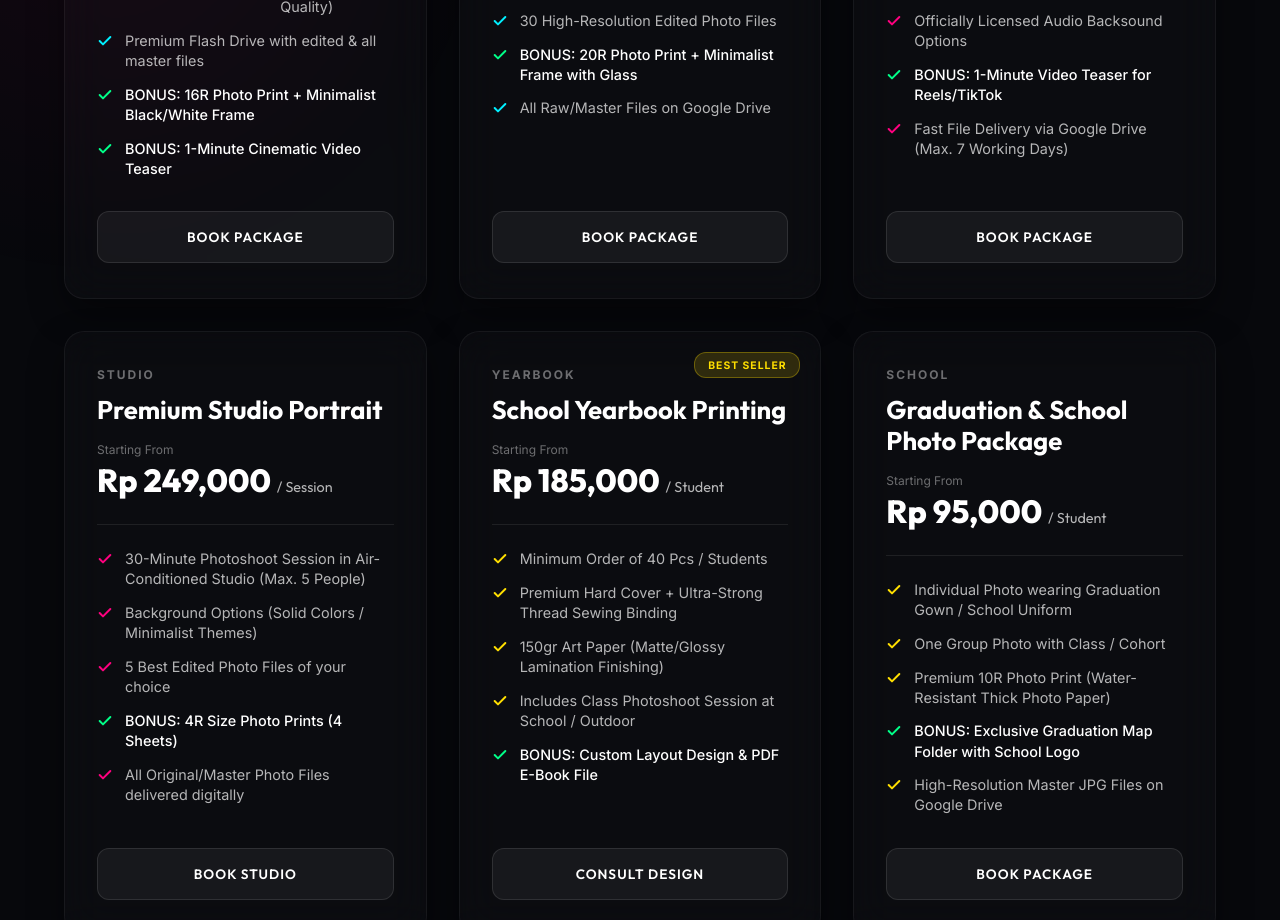
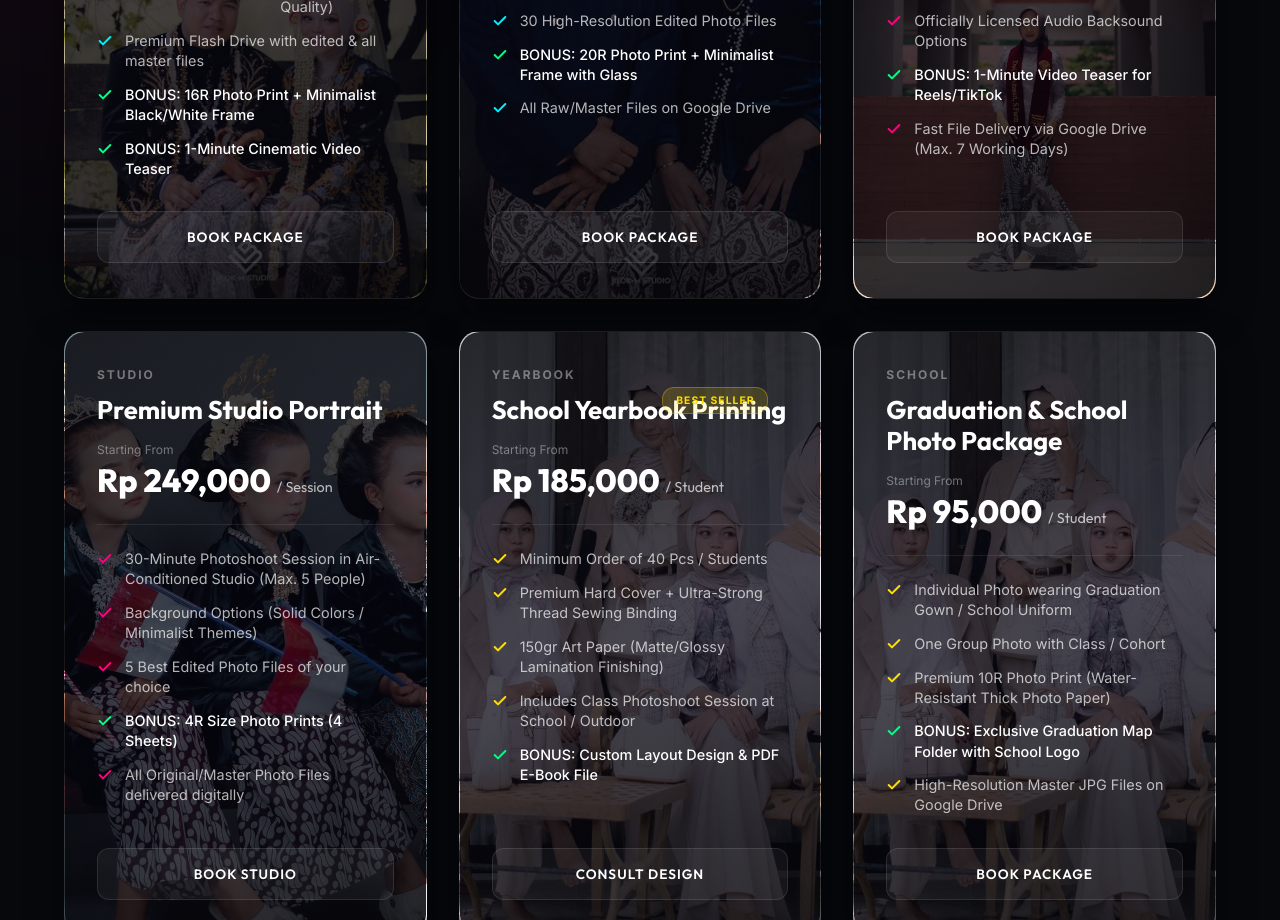
Before and after one commit to salman070104/blokm, a plain HTML site: page paket.html in a window 1280 px wide. Shown: the part 813-1733 px from the top of the page. Drawn offline with Linux system fonts and the light colour scheme.

Commit message:
feat: add premium category background images to package cards

```diff
--- a/paket.html
+++ b/paket.html
@@ -154,10 +154,10 @@
 
         /* Premium Glassmorphic Card */
         .package-card {
-            background: rgba(255, 255, 255, 0.02);
+            background: rgba(10, 10, 10, 0.6);
             backdrop-filter: blur(20px);
             -webkit-backdrop-filter: blur(20px);
-            border: 1px solid rgba(255, 255, 255, 0.05);
+            border: 1px solid rgba(255, 255, 255, 0.08);
             border-radius: 20px;
             padding: 2.2rem 2rem;
             display: flex;
@@ -166,7 +166,52 @@
             position: relative;
             overflow: hidden;
             transition: var(--transition-quick);
-            box-shadow: 0 15px 35px rgba(0, 0, 0, 0.4);
+            box-shadow: 0 15px 35px rgba(0, 0, 0, 0.5);
+            background-size: cover;
+            background-position: center;
+            background-repeat: no-repeat;
+        }
+
+        /* Background image overlay - dark gradient so text stays readable */
+        .package-card::after {
+            content: '';
+            position: absolute;
+            inset: 0;
+            background: linear-gradient(
+                160deg,
+                rgba(5, 5, 10, 0.82) 0%,
+                rgba(5, 5, 15, 0.72) 50%,
+                rgba(5, 5, 10, 0.88) 100%
+            );
+            z-index: 0;
+            border-radius: inherit;
+            transition: background 0.3s ease;
+        }
+
+        /* Lift the card content above the overlay */
+        .package-card > * {
+            position: relative;
+            z-index: 2;
+        }
+
+        /* Specific background images per category */
+        .wedding-bg {
+            background-image: url('assets/wedding-album-bg.png');
+        }
+        .prewedding-bg {
+            background-image: url('assets/prewedding-album-bg.png');
+        }
+        .video-bg {
+            background-image: url('assets/video-kelulusan-bg.png');
+        }
+        .studio-bg {
+            background-image: url('assets/foto-studio-bg.png');
+        }
+        .yearbook-bg {
+            background-image: url('assets/album-sekolah-bg.png');
+        }
+        .cetak-bg {
+            background-image: url('assets/cetak-foto-bg.png');
         }
 
         .package-card::before {
@@ -179,14 +224,24 @@
             background: linear-gradient(90deg, transparent, var(--color-accent), transparent);
             opacity: 0;
             transition: var(--transition-quick);
+            z-index: 3;
         }
 
         /* Card Hover States */
         .package-card:hover {
             transform: translateY(-8px);
-            border-color: rgba(var(--color-accent-rgb), 0.25);
-            box-shadow: 0 20px 40px rgba(var(--color-accent-rgb), 0.1);
-            background: rgba(255, 255, 255, 0.04);
+            border-color: rgba(var(--color-accent-rgb), 0.35);
+            box-shadow: 0 25px 50px rgba(0, 0, 0, 0.6), 0 0 30px rgba(var(--color-accent-rgb), 0.15);
+        }
+
+        /* On hover, slightly brighten the overlay to reveal more of the photo */
+        .package-card:hover::after {
+            background: linear-gradient(
+                160deg,
+                rgba(5, 5, 10, 0.70) 0%,
+                rgba(5, 5, 15, 0.60) 50%,
+                rgba(5, 5, 10, 0.76) 100%
+            );
         }
 
         .package-card:hover::before {
@@ -611,7 +666,7 @@
         <section class="packages-grid">
 
             <!-- Wedding 1 Roll -->
-            <article class="package-card wedding-card" data-category="wedding">
+            <article class="package-card wedding-card wedding-bg" data-category="wedding">
                 <div>
                     <span class="card-badge">Popular</span>
                     <span class="card-category">Wedding</span>
@@ -647,7 +702,7 @@
             </article>
 
             <!-- Foto Prewedding -->
-            <article class="package-card wedding-card" data-category="wedding">
+            <article class="package-card wedding-card prewedding-bg" data-category="wedding">
                 <div>
                     <span class="card-category">Prewedding</span>
                     <h2 class="card-title">Exclusive Prewedding Photo</h2>
@@ -682,7 +737,7 @@
             </article>
 
             <!-- Video Cinematic -->
-            <article class="package-card studio-card" data-category="studio">
+            <article class="package-card studio-card video-bg" data-category="studio">
                 <div>
                     <span class="card-category">Videography</span>
                     <h2 class="card-title">Cinematic Video & Highlight</h2>
@@ -717,7 +772,7 @@
             </article>
 
             <!-- Foto Studio -->
-            <article class="package-card studio-card" data-category="studio">
+            <article class="package-card studio-card studio-bg" data-category="studio">
                 <div>
                     <span class="card-category">Studio</span>
                     <h2 class="card-title">Premium Studio Portrait</h2>
@@ -752,7 +807,7 @@
             </article>
 
             <!-- Buku Tahunan / Yearbook -->
-            <article class="package-card yearbook-card" data-category="sekolah">
+            <article class="package-card yearbook-card yearbook-bg" data-category="sekolah">
                 <div>
                     <span class="card-badge">Best Seller</span>
                     <span class="card-category">Yearbook</span>
@@ -788,7 +843,7 @@
             </article>
 
             <!-- Foto Sekolah -->
-            <article class="package-card yearbook-card" data-category="sekolah">
+            <article class="package-card yearbook-card yearbook-bg" data-category="sekolah">
                 <div>
                     <span class="card-category">School</span>
                     <h2 class="card-title">Graduation & School Photo Package</h2>
@@ -823,7 +878,7 @@
             </article>
 
             <!-- Cetak Undangan -->
-            <article class="package-card desain-card" data-category="desain">
+            <article class="package-card desain-card cetak-bg" data-category="desain">
                 <div>
                     <span class="card-category">Invitations</span>
                     <h2 class="card-title">Wedding Invitation Printing</h2>
@@ -858,7 +913,7 @@
             </article>
 
             <!-- Desain Banner -->
-            <article class="package-card desain-card" data-category="desain">
+            <article class="package-card desain-card cetak-bg" data-category="desain">
                 <div>
                     <span class="card-category">Design & Print</span>
                     <h2 class="card-title">Banner Design & Printing Services</h2>
```
